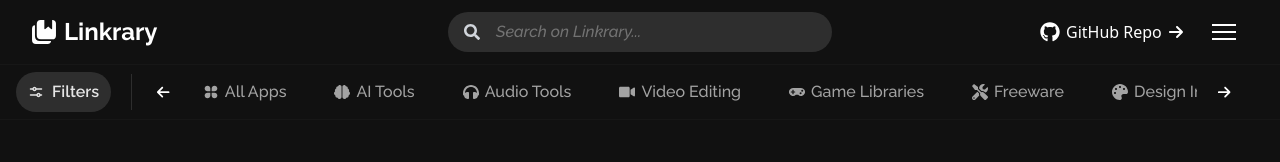
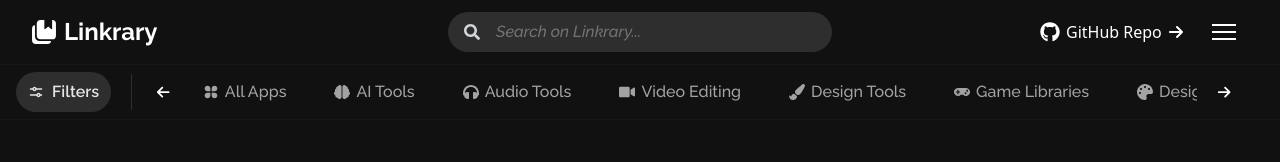
Before and after one commit to aibiansari/linkrary-vite-app, a React (Vite) app: page /Linkrary/saved in a window 1280 px wide. Shown: the top 162 px of the page. Built offline with nearby package versions, Linux system fonts and the light colour scheme.

Commit message:
scrollX categories updated + webp logos tested

```diff
--- a/src/components/ui/ScrollX.tsx
+++ b/src/components/ui/ScrollX.tsx
@@ -9,18 +9,15 @@ import {
   FaHeadphones,
   FaPaintBrush,
   FaLaptopCode,
-  FaCloud,
-  FaStore,
   FaTools,
   FaLightbulb,
   FaLock,
   FaPlay,
   FaCodeBranch,
   FaPalette,
-  FaCode,
   FaBrain,
 } from "react-icons/fa";
-import { RiAppsFill, RiFontSize, RiOpenSourceLine } from "react-icons/ri";
+import { RiAppsFill, RiFontSize } from "react-icons/ri";
 import { MdLibraryBooks } from "react-icons/md";
 
 const categories = [
@@ -28,25 +25,19 @@ const categories = [
   { name: "AI Tools", icon: <FaBrain /> },
   { name: "Audio Tools", icon: <FaHeadphones /> },
   { name: "Video Editing", icon: <FaVideo /> },
+  { name: "Design Tools", icon: <FaPaintBrush /> },
   { name: "Game Libraries", icon: <FaGamepad /> },
-  { name: "Freeware", icon: <FaTools /> },
   { name: "Design Inspiration", icon: <FaPalette /> },
   { name: "Web Development", icon: <FaLaptopCode /> },
   { name: "Font Resources", icon: <RiFontSize /> },
   { name: "SVG Icons", icon: <FaCodeBranch /> },
-  { name: "Open Source", icon: <RiOpenSourceLine /> },
   { name: "Web Libraries", icon: <MdLibraryBooks /> },
-  { name: "Online Stores", icon: <FaStore /> },
   { name: "File Converters", icon: <FaTools /> },
   { name: "Useful Websites", icon: <FaLightbulb /> },
   { name: "Streaming Services", icon: <FaPlay /> },
-  { name: "Free Games", icon: <FaGamepad /> },
   { name: "Torrent Resources", icon: <FaLock /> },
   { name: "PDF Utilities", icon: <FaBook /> },
   { name: "Cracked Apps", icon: <FaLock /> },
-  { name: "Cloud Solutions", icon: <FaCloud /> },
-  { name: "3D Design Tools", icon: <FaPaintBrush /> },
-  { name: "Coding Resources", icon: <FaCode /> },
   { name: "Stock Images", icon: <FaPalette /> },
 ];
 
```
Also changed, not shown: public/icons/ChatGPT.webp (added), public/icons/FMHY.webp (added).
